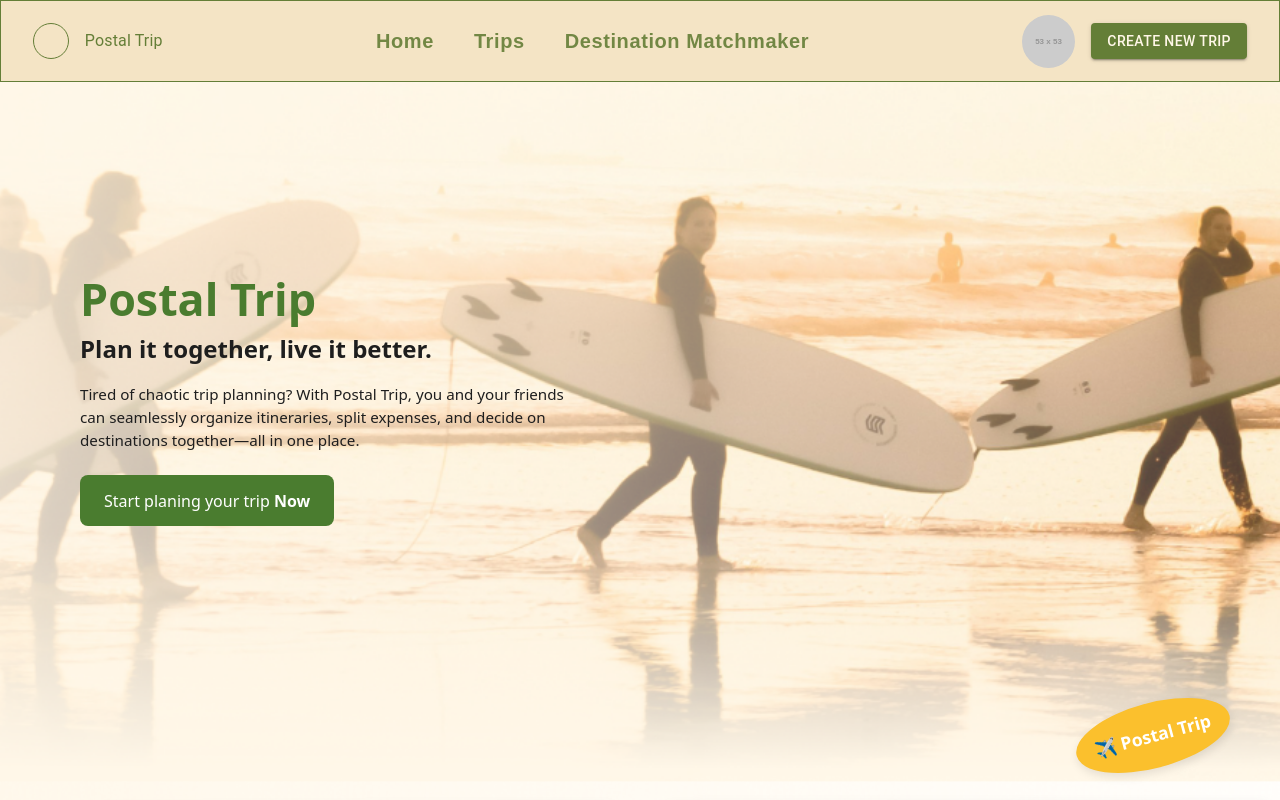
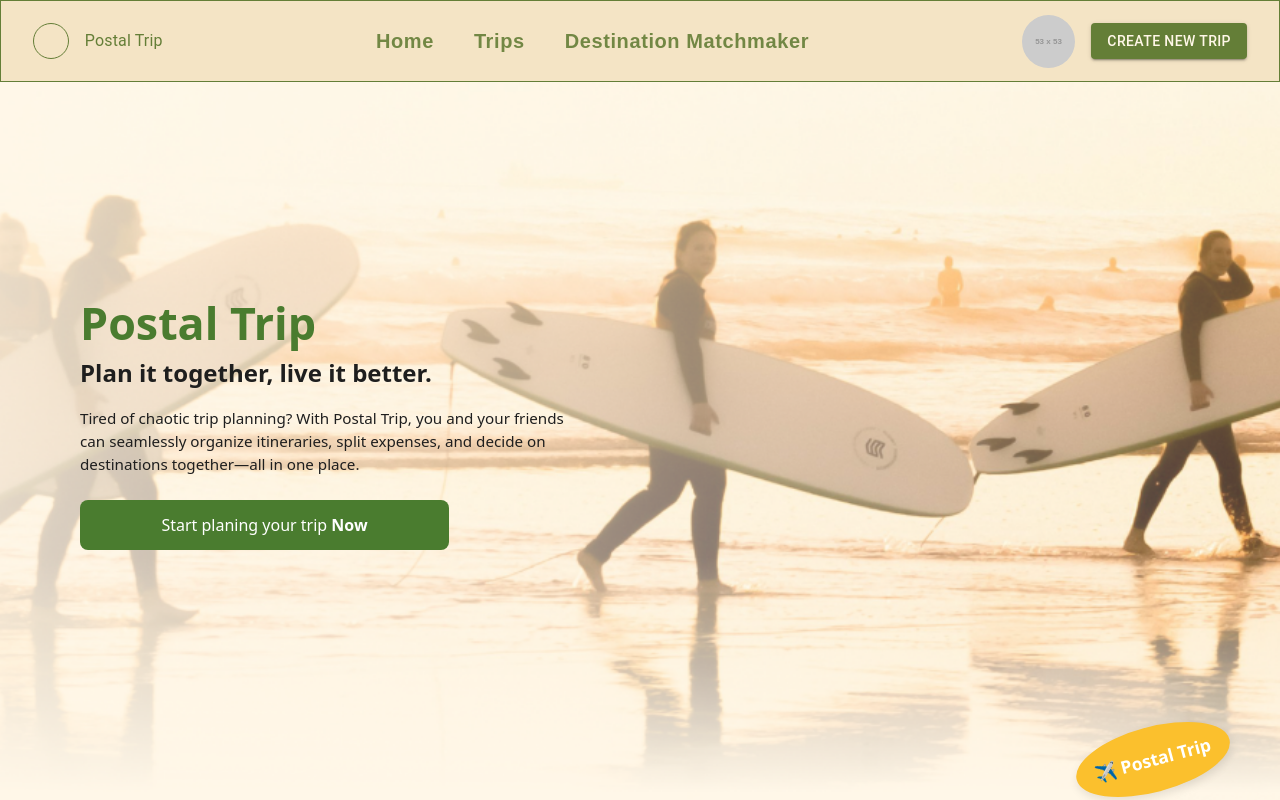
Before and after one commit to valegaru/WebProject, a React (Vite) app in the folder my-react-app/: page /landing in a window 1280 px wide. Shown: the top 800 px of the page. Built offline with nearby package versions, Linux system fonts and the light colour scheme.

Commit message:
styles banner

```diff
--- a/my-react-app/src/components/Banner/banner.css
+++ b/my-react-app/src/components/Banner/banner.css
@@ -55,6 +55,8 @@
 	padding: 0.9rem 1.5rem;
 	font-size: 1rem;
 	cursor: pointer;
+	width: 369px;
+	height: 50px;
 	transition: background-color 0.3s ease;
 }
 
--- a/my-react-app/src/pages/landing/landing.jsx
+++ b/my-react-app/src/pages/landing/landing.jsx
@@ -9,12 +9,12 @@ import airplaneBadge from '../../assets/airplane-badge.svg';
 import planewindow from '../../assets/planewindow.png';
 import ItineraryHighlight from '../../components/ItineraryHighlight/ItineraryHighlight';
 import TestimonialSection from '../../components/TestimonialSection/TestimonialSection';
+import './landing.css';
 
 const Landing = () => {
 	return (
 		<>
-			<Navbar></Navbar>
-			<Banner></Banner>
+			<Navbar></Navbar>S<Banner></Banner>
 			<TestimonialsList></TestimonialsList>
 			<CallToActionFooter></CallToActionFooter>
 			<FeatureCard
@@ -24,7 +24,6 @@ const Landing = () => {
 				image={planewindow}
 				decorationRight={<img src={airplaneBadge} alt='Plane badge' style={{ width: 100 }} />}
 			/>
-
 			<FeatureCard
 				title='Collaborative Itineraries'
 				subtitle='Plan every detail of your trip, day by day, with your group.'
@@ -40,7 +39,6 @@ const Landing = () => {
 				peopleCount={5}
 				isPrimary={true}
 			/>
-
 			<ItineraryHighlight title='LOUVRE' price='250,000' peopleCount={5} boostPercentage={150} isPrimary={false} />
 			<TestimonialSection></TestimonialSection>
 			<p>LandingPage</p>
```
Also changed, not shown: my-react-app/src/pages/landing/landing.css (added).
